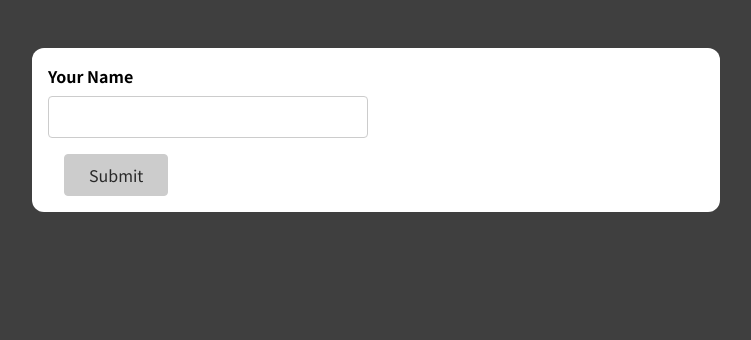
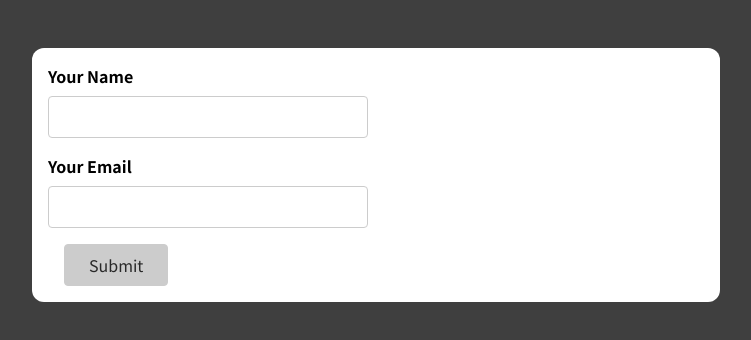
Before and after one commit to kpirabaharan/React-JS, a React (Create React App) app in the folder Section-16-Forms-and-User-Input/: page / in a window 1280 px wide. Shown: the top 340 px of the page, without its empty margins (264-1015 px from the left). Built offline with nearby package versions, Linux system fonts and the light colour scheme.

Commit message:
Section 16: Added Email Input With Working Error Checks
Errors are independent of each input and formIsValid requires both name
and email to be valid for button to work.

Signed-off-by: Keeshigan Pirabaharan <kpirabaharan3@gmail.com>

```diff
--- a/Section-16-Forms-and-User-Input/src/components/SimpleInput.js
+++ b/Section-16-Forms-and-User-Input/src/components/SimpleInput.js
@@ -4,14 +4,21 @@
   const [enteredName, setEnteredName] = useState('');
   const [enteredNameTouched, setEnteredNameTouched] = useState(false);
 
+  const [enteredEmail, setEnteredEmail] = useState('');
+  const [enteredEmailTouched, setEnteredEmailTouched] = useState(false);
+
   const enteredNameIsValid = enteredName.trim() !== '';
   const nameInputIsInValid = !enteredNameIsValid && enteredNameTouched;
+
+  const enteredEmailIsValid =
+    enteredEmail.trim() !== '' && enteredEmail.trim().includes('@');
+  const emailInputIsInValid = !enteredEmailIsValid && enteredEmailTouched;
 
   // Default Case
   let formIsValid = false;
 
   // Change to true if all inputs are valid
-  if (enteredNameIsValid) {
+  if (enteredNameIsValid && enteredEmailIsValid) {
     formIsValid = true;
   }
 
@@ -23,18 +30,33 @@
     setEnteredNameTouched(true);
   };
 
+  const emailInputChangeHandler = (event) => {
+    setEnteredEmail(event.target.value);
+  };
+
+  const emailInputBlurHandler = (event) => {
+    setEnteredEmailTouched(true);
+  };
+
   const formSubmissionHandler = (event) => {
     // To prevent http request from being sent add event.preventDefault();
     event.preventDefault();
     setEnteredNameTouched(true);
+    setEnteredEmailTouched(true);
 
-    if (!enteredNameIsValid) return;
+    if (!enteredNameIsValid || !enteredEmailIsValid) return;
 
     setEnteredName('');
     setEnteredNameTouched(false);
+    setEnteredEmail('');
+    setEnteredEmailTouched(false);
   };
 
   const nameInputClasses = nameInputIsInValid
+    ? 'form-control invalid'
+    : 'form-control';
+
+  const emailInputClasses = emailInputIsInValid
     ? 'form-control invalid'
     : 'form-control';
 
@@ -53,6 +75,21 @@
           <p className="error-text">Name Must Not be Empty</p>
         )}
       </div>
+      <div className={emailInputClasses}>
+        <label htmlFor="name">Your Email</label>
+        <input
+          type="text"
+          id="email"
+          onChange={emailInputChangeHandler}
+          onBlur={emailInputBlurHandler}
+          value={enteredEmail}
+        />
+        {emailInputIsInValid && (
+          <p className="error-text">
+            Email Must Not be Empty and Needs to Contain @
+          </p>
+        )}
+      </div>
       <div className="form-actions">
         <button disabled={!formIsValid}>Submit</button>
       </div>
```
